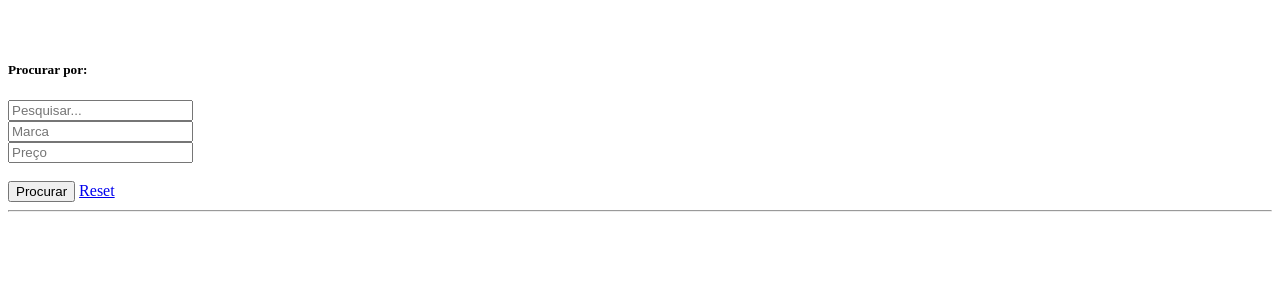
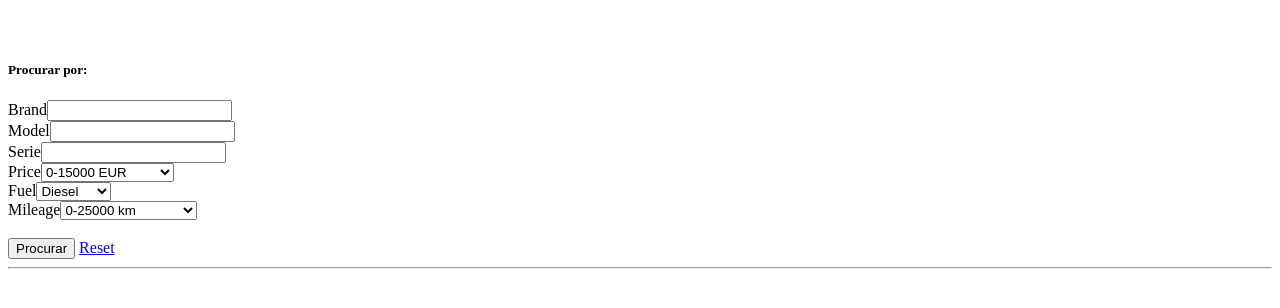
Before and after one commit to JSantosRamos/Projecto_PLSI, a Yii app: template frontend/views/vehicle/index.php in a window 1280 px wide. Shown: the part 58-366 px from the top of the page. Run offline with PHP 8.4 and a stand-in for Yii, Linux system fonts and the light colour scheme; the template is opened without the code that fills it, so the values that code supplies are empty; form fields are guessed from the names that the template uses; some libraries are stand-ins or nearby versions.

Commit message:
Filtros carros
Adicionado à pagina dos veículos opções para filtrar a pesquisa

```diff
--- a/frontend/controllers/TestdriveController.php
+++ b/frontend/controllers/TestdriveController.php
@@ -92,7 +92,6 @@ class TestdriveController extends Controller
         if (!isset($_GET['veiculo_id']) && !isset($_GET['veiculo_info'])) {
             return $this->redirect(['/vehicle/index']);
         }
-
         $idVeiculo = $_GET['veiculo_id'];
         $veiculoInfo = $_GET['veiculo_info'];
         $sessionUserId = Yii::$app->user->getId();
--- a/frontend/views/site/index.php
+++ b/frontend/views/site/index.php
@@ -44,7 +44,7 @@ $this->title = 'Auto Shop';
                     </svg>
                 </h2>
                 <p>Veja todas a nossas viaturas aos melhores preços, encontre o melhor negócio para si.</p>
-                <a class="text-decoration-none" href="<?php echo Url::toRoute(['/vehicle/index'])?>">
+                <a class="text-decoration-none" href="<?php echo Url::toRoute(['/vehicle/index']) ?>">
                     Ver mais
                 </a>
             </div>
@@ -58,7 +58,7 @@ $this->title = 'Auto Shop';
                 </h2>
                 <p>Tem um automóvel para vender? Nós temos a proposta ideal para si.
                     Tratamos de todo o processo de forma rápida e simples!</p>
-                <a class="text-decoration-none" href="<?php echo Url::toRoute(['/vendauser/create'])?>">
+                <a class="text-decoration-none" href="<?php echo Url::toRoute(['/vendauser/create']) ?>">
                     Ver mais
                 </a>
             </div>
@@ -71,7 +71,7 @@ $this->title = 'Auto Shop';
                     </svg>
                 </h2>
                 <p>Veja os melhores artigos e dicas sobre o mundo automóvel!</p>
-                <a class="text-decoration-none" href="<?php echo Url::toRoute(['/blog/index'])?>">
+                <a class="text-decoration-none" href="<?php echo Url::toRoute(['/blog/index']) ?>">
                     Ver mais
                 </a>
             </div>
--- a/frontend/views/vehicle/_search.php
+++ b/frontend/views/vehicle/_search.php
@@ -20,9 +20,14 @@ use yii\widgets\Pjax;
 
     <h5>Procurar por:</h5>
     <div class="row">
-        <div class="col-md-4"><?php echo $form->field($model, 'title')->textInput(['placeholder' => 'Pesquisar...'])->label(false) ?></div>
-        <div class="col-md-2"> <?php echo $form->field($model, 'brand')->textInput(['placeholder' => 'Marca'])->label(false) ?></div>
-        <div class="col-md-2"><?php echo $form->field($model, 'price')->textInput(['placeholder' => 'Preço'])->label(false) ?></div>
+        <div class="col-md-2"> <?php echo $form->field($model, 'brand')->textInput() ?></div>
+        <div class="col-md-2"><?php echo $form->field($model, 'model')->textInput() ?></div>
+        <div class="col-md-2"><?php echo $form->field($model, 'serie')->textInput() ?></div>
+        <div class="col-md-2"><?php echo $form->field($model, 'price')->dropDownList(['1' => '0-15000 EUR', '2' => '15000-30000 EUR', '3' => '30000-45000 EUR', '4' => '45000-60000 EUR', '5' => '60000-75000 EUR', '6' => '75000-90000 EUR', '7' => '90000+ EUR'], ['prompt' => '',]) ?></div>
+        <div class="col-md-2"><?php echo $form->field($model, 'fuel')->dropDownList(['Diesel' => 'Diesel', 'Gasolina' => 'Gasolina', 'Elétrico' => 'Elétrico', 'GPL' => 'GPL', 'Híbrido' => 'Híbrido',], ['prompt' => '',]) ?></div>
+        <div class="col-md-2"><?php echo $form->field($model, 'mileage')->dropDownList(['1' => '0-25000 km', '2' => '25000-50000 km', '3' => '50000-75000 km', '4' => '75000-100000 km', '5' => '100000-125000 km', '6' => '125000-150000 km', '7' => '150000+ km'], ['prompt' => '',]) ?></div>
+        <div class="col-md-2"><?php //echo $form->field($model, 'year')->dropDownList(range(2010, 2023), ['prompt' => '',]) ?></div>
+        <div class="col-md-2"><?php //echo $form->field($model, 'price_order_by')->dropDownList(['1' => 'Preço Descendente', '2'=>'Preço Ascendente',], ['prompt' =>'']) ?></div>
     </div>
     <br>
     <div class="form-group">
```
